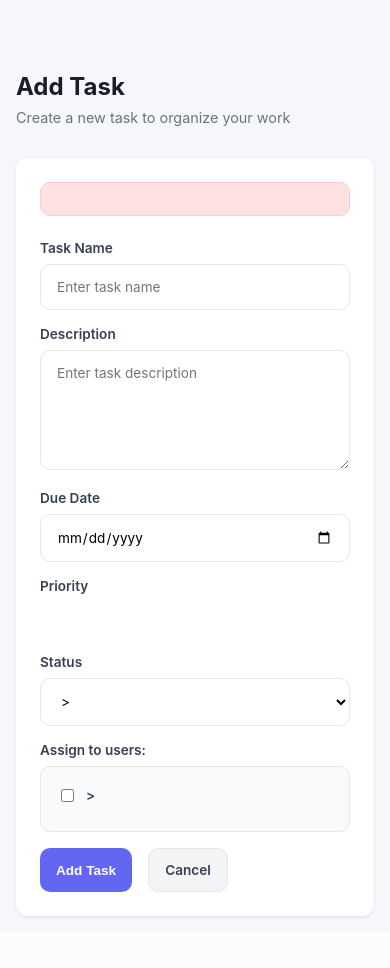
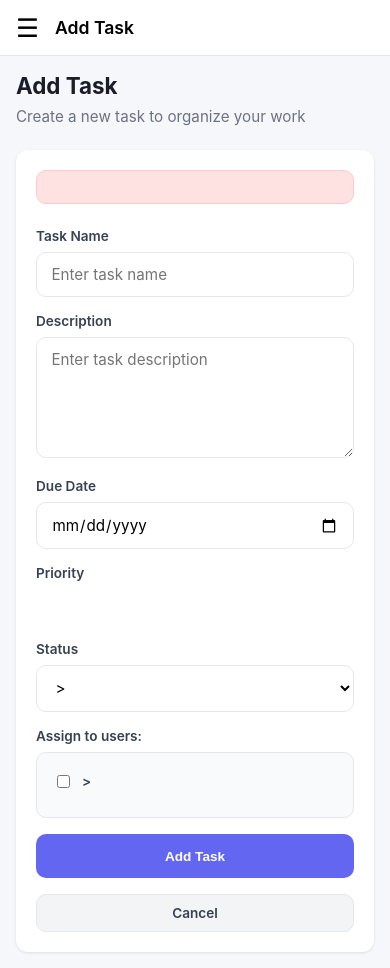
Before and after one commit to Master3353/TaskMaster, a PHP site: page /public/views/tasks/create.html in a window 390 px wide. Before the commit the page ends 918 px from the top, so only its background shows below. Run offline with PHP 8.4, Linux system fonts and the light colour scheme.

Commit message:
add mobile view to new tasks

```diff
--- /dev/null
+++ b/public/scripts/hamburger.js
@@ -0,0 +1,27 @@
+const hamburger = document.getElementById('hamburger');
+const sidebar = document.getElementById('sidebar');
+const overlay = document.getElementById('sidebarOverlay');
+
+function openSidebar() {
+    sidebar.classList.add('open');
+    overlay.classList.add('active');
+}
+
+function closeSidebar() {
+    sidebar.classList.remove('open');
+    overlay.classList.remove('active');
+}
+
+hamburger.addEventListener('click', () => {
+    if (sidebar.classList.contains('open')) {
+        closeSidebar();
+    } else {
+        openSidebar();
+    }
+});
+
+overlay.addEventListener('click', closeSidebar);
+
+sidebar.querySelectorAll('a').forEach(link => {
+    link.addEventListener('click', closeSidebar);
+});
--- a/public/styles/createTasks.css
+++ b/public/styles/createTasks.css
@@ -40,3 +40,79 @@
 .priority-button:hover {
     opacity: 0.8;
 }
+
+@media (max-width: 768px) {
+
+    /* Main content spacing */
+    .main-content {
+        padding: 1rem;
+        padding-top: 72px; /* miejsce na mobile-topbar */
+    }
+
+    /* Page header */
+    .page-header {
+        margin-bottom: 1.5rem;
+    }
+
+    .page-header h1 {
+        font-size: 1.4rem;
+    }
+
+    .page-subtitle {
+        font-size: 0.95rem;
+    }
+
+    /* Form container */
+    form {
+        padding: 1.25rem;
+        border-radius: 12px;
+    }
+
+    /* Inputs */
+    input[type="text"],
+    input[type="date"],
+    textarea,
+    select {
+        font-size: 0.95rem;
+        padding: 0.75rem 0.9rem;
+    }
+
+    textarea {
+        min-height: 110px;
+    }
+
+    /* Priority buttons stack */
+    .priority-option {
+        flex: 1 1 100%;
+    }
+
+    .priority-button {
+        padding: 0.75rem;
+        font-size: 0.9rem;
+    }
+
+    /* Status select */
+    #status_id {
+        margin-bottom: 1rem;
+    }
+
+    /* Checkbox group */
+    .checkbox-group {
+        max-height: 180px;
+        padding: 0.75rem;
+    }
+
+    /* Form actions */
+    form > div:last-child {
+        flex-direction: column;
+    }
+
+    form > div:last-child .btn {
+        width: 100%;
+    }
+
+    /* Nav tweaks */
+    .nav-user-email {
+        display: none;
+    }
+}
--- a/public/views/tasks/create.html
+++ b/public/views/tasks/create.html
@@ -5,10 +5,16 @@
     <meta name="viewport" content="width=device-width, initial-scale=1.0">
     <link rel="stylesheet" type="text/css" href="/public/styles/tasks.css">
     <link rel="stylesheet" type="text/css" href="/public/styles/createTasks.css">
+    <script src="/public/scripts/hamburger.js" defer></script>
     <title>Add Task - TaskMaster</title>
 </head>
 <body>
-    <nav>
+    <!-- MOBILE TOP BAR -->
+    <header class="mobile-topbar">
+        <button class="hamburger" id="hamburger">☰</button>
+        <span class="mobile-title">Add Task</span>
+    </header>
+    <nav id="sidebar">
         <div class="nav-brand">
             <h2>TaskMaster</h2>
         </div>
@@ -36,7 +42,7 @@
             <a href="/logout">Logout</a>
         </div>
     </nav>
-
+    <div class="sidebar-overlay" id="sidebarOverlay"></div>
     <div class="main-content">
         <div class="page-header">
             <h1>Add Task</h1>
--- a/public/views/tasks/index.html
+++ b/public/views/tasks/index.html
@@ -5,6 +5,7 @@
     <meta name="viewport" content="width=device-width, initial-scale=1.0">
     <link rel="stylesheet" href="/public/styles/tasks.css">
     <script src="/public/scripts/tasks.js" defer></script>
+    <script src="/public/scripts/hamburger.js" defer></script>
     <title>My Tasks - TaskMaster</title>
 </head>
 <body>
```
Also changed, not shown: public/scripts/tasks.js (+0 -28 lines).
